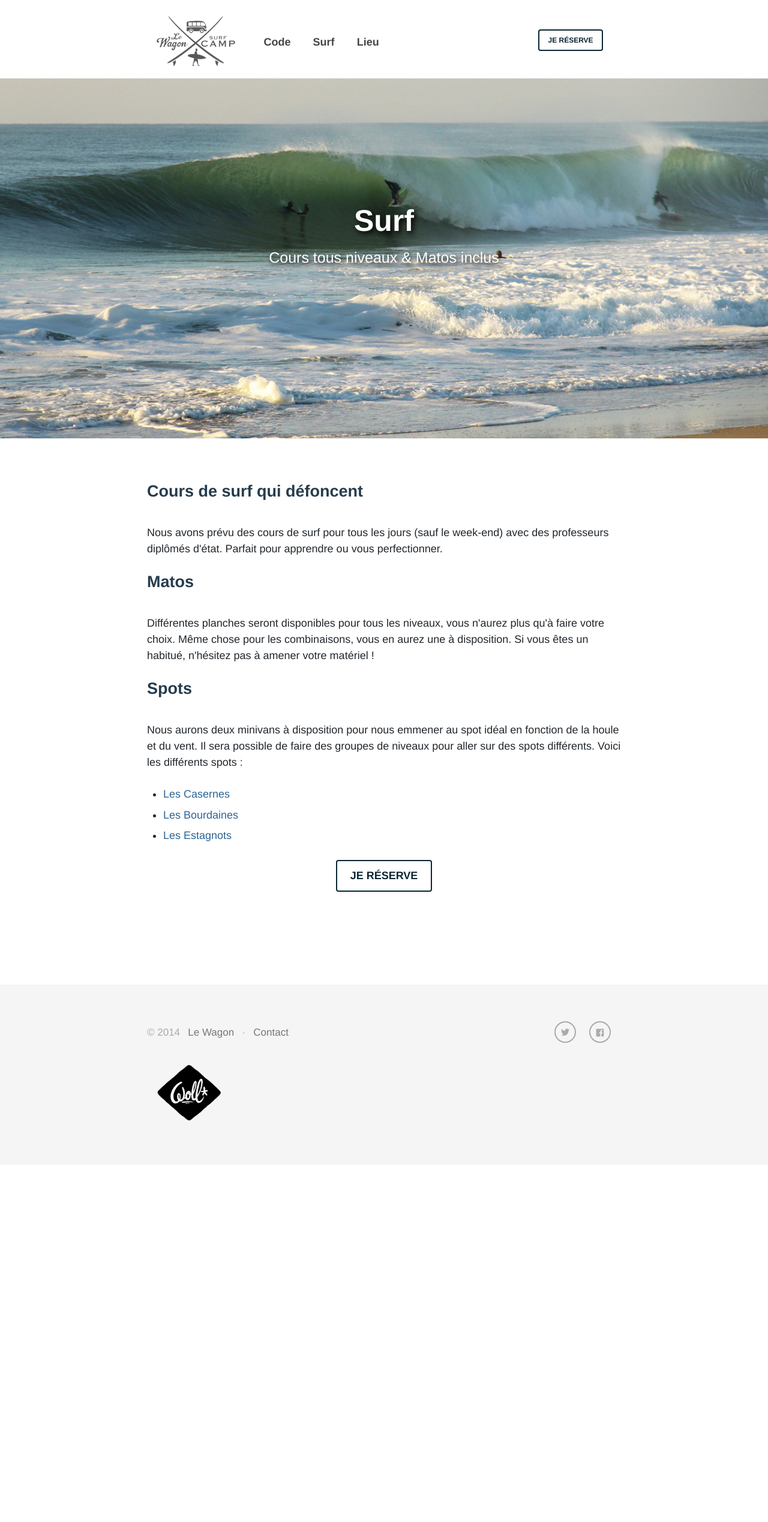
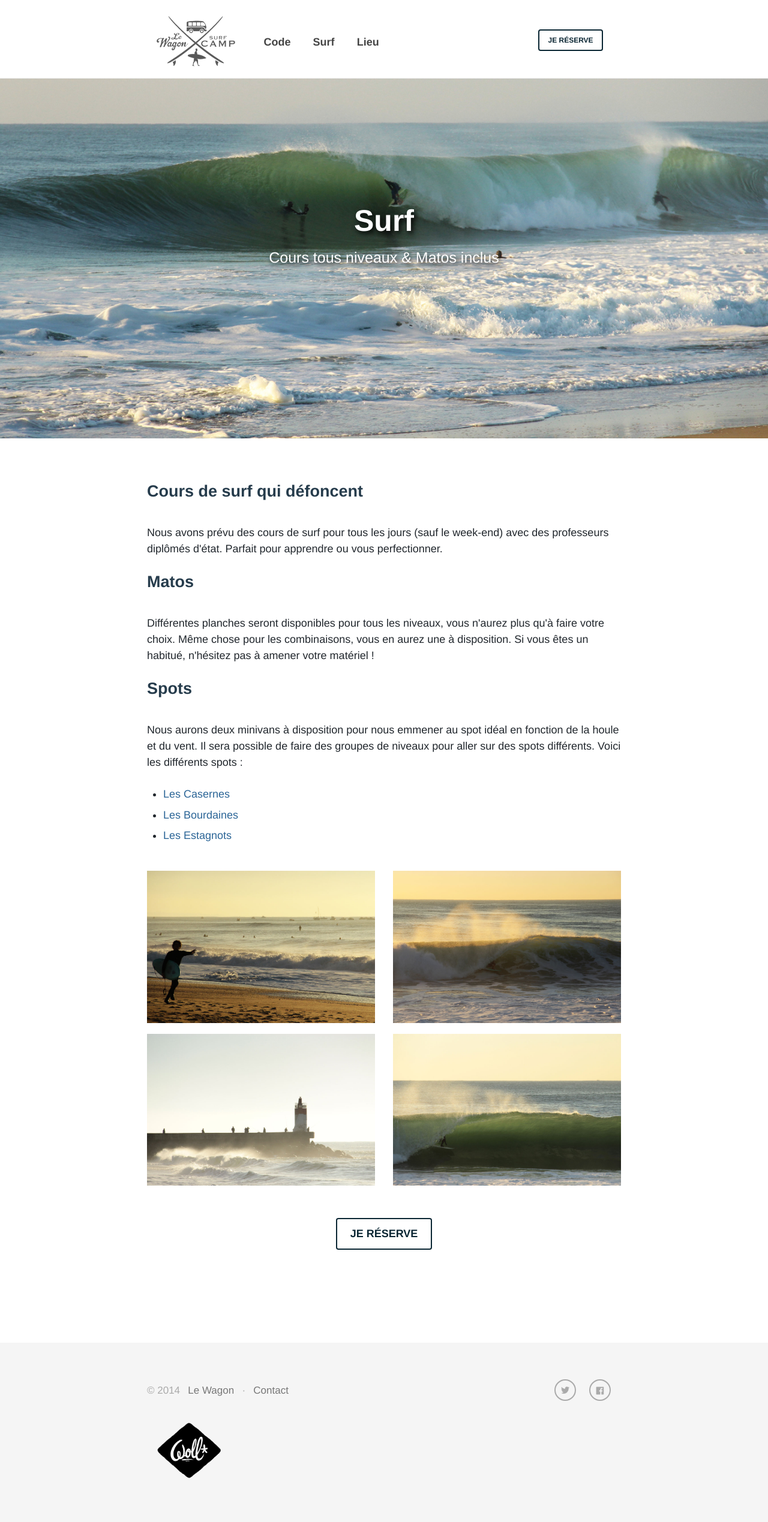
Before and after one commit to lewagon/surfcamp, a Jekyll site: the page built from surf.html, in a window 1280 px wide. Shown: the whole page at 60% size. Built offline with Jekyll 4.4.1, drawn with Linux system fonts in a browser that asks for light colours; before the commit the page ends 1942 px from its top, so only the background shows below that.

Commit message:
Photos surf

```diff
--- a/index.html
+++ b/index.html
@@ -163,7 +163,7 @@ layout: default
           <a href="https://twitter.com/cedricmenteau" target="_blank">
             <img class="img-circle" src="{{ site.baseurl }}/assets/cedric_menteau.jpg" alt="Cedric Menteau">
           </a>
-          <p><strong>Cédric</strong><br />Fondateur de <a href="http://sosurf.fr/" target="_blank">So Surf Radio</a><br />Surf Mentor</p>
+          <p><strong>Cédric</strong><br />Fondateur de <a href="http://sosurf.fr/" target="_blank">So Surf Radio</a><br />Surf Addict</p>
         </div>
         <div class="col-sm-3 col-xs-6 center">
           <a href="https://twitter.com/ssaunier" target="_blank">
--- a/surf.html
+++ b/surf.html
@@ -42,6 +42,24 @@ layout: default
       </li>
     </ul>
   </p>
+
+  <div class="row guesthouse">
+      <div class="col-sm-6">
+        <img src="{{site.baseurl}}/assets/surf/lewagon-surf-1.jpg" alt="">
+      </div>
+      <div class="col-sm-6">
+        <img src="{{site.baseurl}}/assets/surf/lewagon-surf-2.jpg" alt="">
+      </div>
+      <div class="col-sm-6">
+        <img src="{{site.baseurl}}/assets/surf/lewagon-surf-3.jpg" alt="">
+      </div>
+      <div class="col-sm-6">
+        <img src="{{site.baseurl}}/assets/surf/lewagon-surf-4.jpg" alt="">
+      </div>
+  </div>
+
+  <div class="clear" style="height: 3em"></div>
+
   <p class="center">
     <a href="{{site.baseurl}}/reservation" class="btn btn-large">
       Je réserve
```
Also changed, not shown: assets/surf/lewagon-surf-1.jpg (added), assets/surf/lewagon-surf-2.jpg (added), assets/surf/lewagon-surf-3.jpg (added), assets/surf/lewagon-surf-4.jpg (added).
